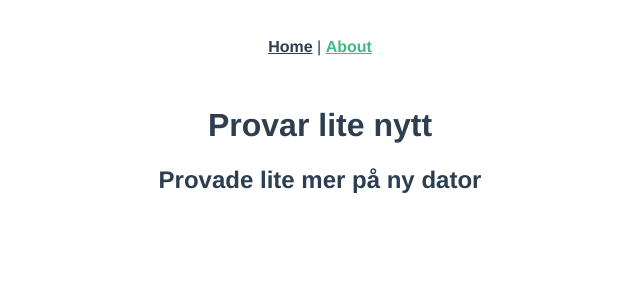
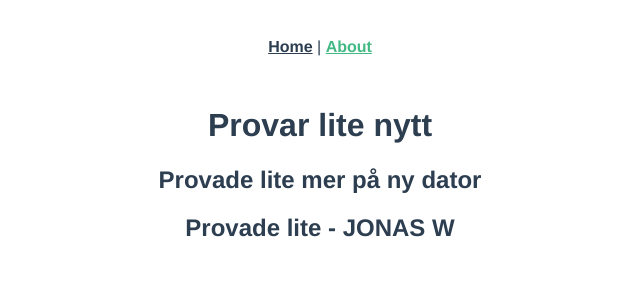
Before and after one commit to Jonteton/BongoHopper, a Vue app: page /about in a window 1280 px wide. Shown: the top 300 px of the page, without its empty margins (320-960 px from the left). Built offline with nearby package versions, Linux system fonts and the light colour scheme.

Commit message:
1st test

```diff
--- a/src/views/About.vue
+++ b/src/views/About.vue
@@ -2,5 +2,6 @@
   <div class="about">
     <h1>Provar lite nytt</h1>
     <h2>Provade lite mer på ny dator</h2>
+    <h2>Provade lite - JONAS W</h2>
   </div>
 </template>
```
